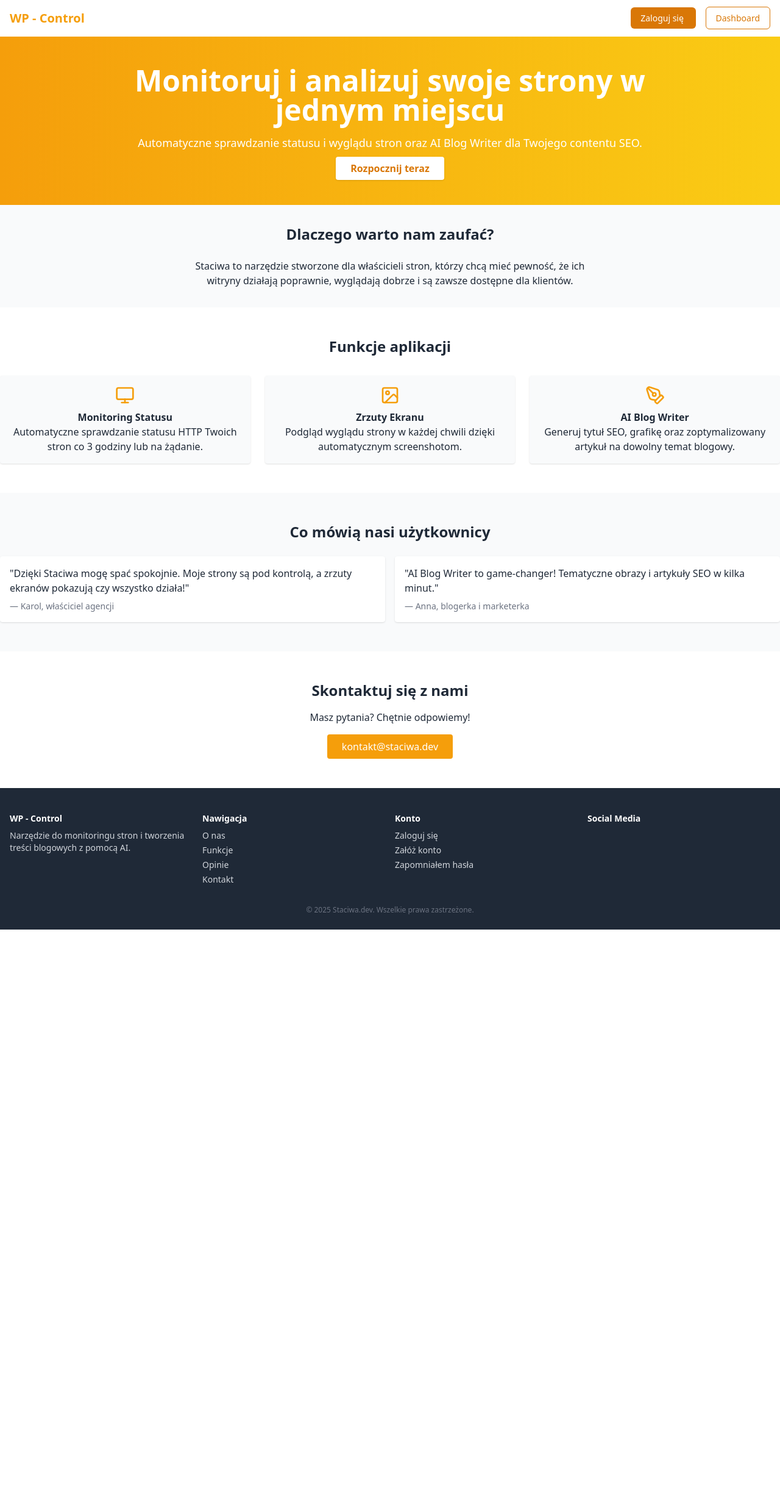
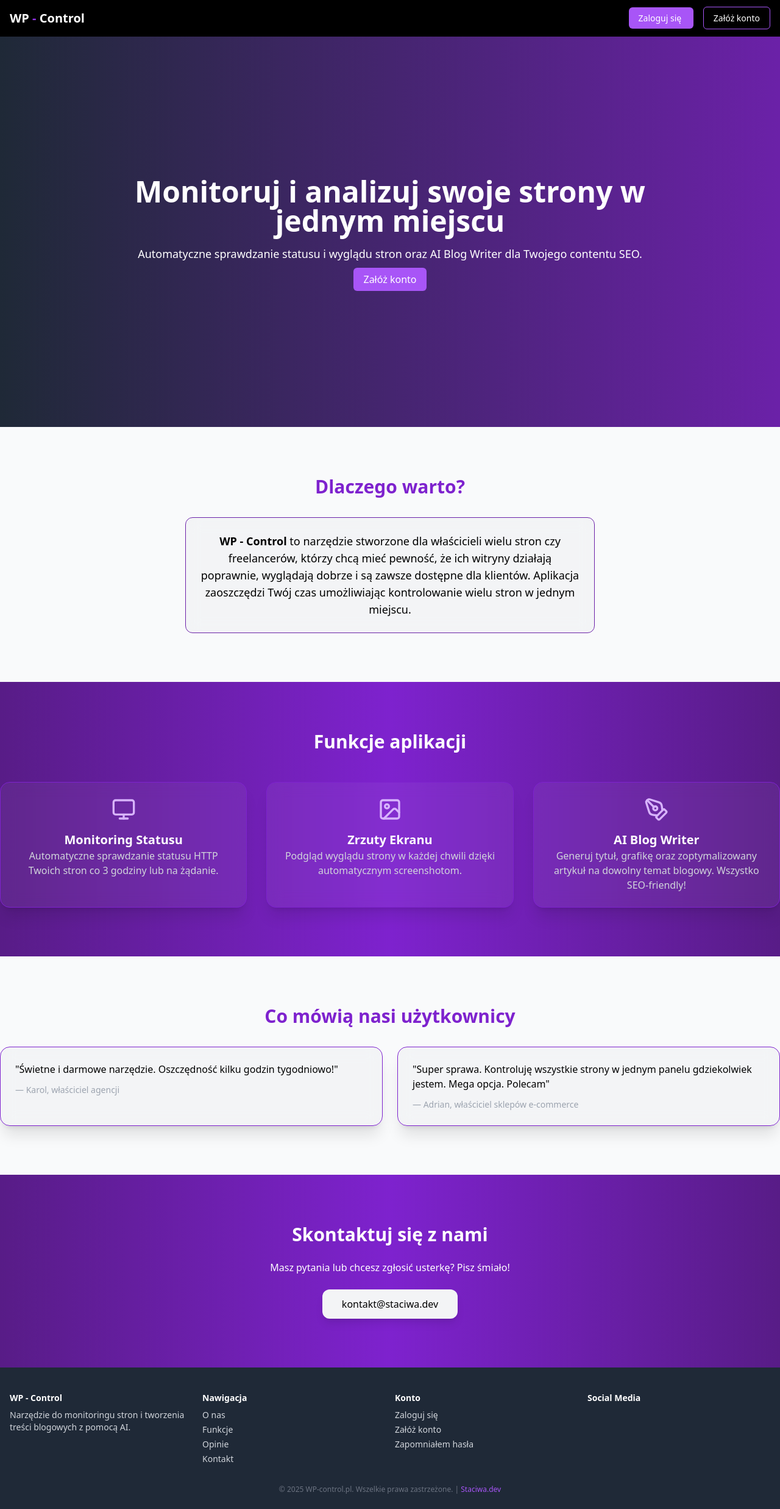
Before and after one commit to pawelJava03/AuthProject, a Flask app: page / in a window 1280 px wide. Shown: the whole page at 61% size. Before the commit the page ends 1524 px from the top, so only its background shows below. Run offline with Flask 3, Linux system fonts and the light colour scheme; some libraries are stand-ins or nearby versions.

Commit message:
improve home apperance

```diff
--- a/templates/blog_ai.html
+++ b/templates/blog_ai.html
@@ -2,7 +2,7 @@
 <html lang="pl">
 <head>
     <meta charset="UTF-8">
-    <title>Blog AI</title>
+    <title>WP - Control - Blog AI</title>
     <meta name="viewport" content="width=device-width, initial-scale=1.0"/>
     <script src="https://cdn.tailwindcss.com"></script>
     <script src="https://unpkg.com/lucide@latest"></script>
--- a/templates/home.html
+++ b/templates/home.html
@@ -10,82 +10,105 @@
 <body class="bg-gray-50 text-gray-800">
 
 <!-- Navbar -->
-<header class="bg-white shadow">
+<header class="bg-black shadow">
     <div class="container mx-auto flex justify-between items-center p-4">
-        <h1 class="text-xl font-bold text-amber-500">WP - Control</h1>
+        <h1 class="text-xl font-bold text-white">WP <span class="text-purple-600">-</span> Control</h1>
         <nav class="space-x-4 text-sm">
-            <a href="/login" class="bg-amber-600 text-white py-2 px-4 rounded-md hover:bg-amber-700 transition">
-    Zaloguj się
+
+
+{% if current_user.is_authenticated %}
+    <a href="/dashboard" class="border border-purple-500 text-white py-2 px-4 rounded-md hover:bg-purple-700 hover:text-white transition">
+        Dashboard
+    </a>
+{% else %}
+            <a href="/login" class="bg-purple-500 text-white py-2 px-4 rounded-md hover:bg-purple-700 transition">
+                Zaloguj się
 </a>
-<a href="/dashboard" class="border border-amber-600 text-amber-600 py-2 px-4 rounded-md hover:bg-amber-600 hover:text-white transition">
-    Dashboard
-</a>
+    <a href="/register" class="border border-purple-500 text-white py-2 px-4 rounded-md hover:bg-purple-700 hover:text-white transition">
+        Załóż konto
+    </a>
+{% endif %}
+
         </nav>
     </div>
 </header>
 
 <!-- Hero Section -->
-<section class="bg-gradient-to-r from-amber-500 to-yellow-400 text-white text-center p-12">
+<section class="bg-gradient-to-r from-gray-800 to-purple-800 text-white text-center p-12 h-[80vh] flex justify-center items-center">
     <div class="max-w-4xl mx-auto space-y-4">
         <h2 class="text-3xl md:text-5xl font-bold">Monitoruj i analizuj swoje strony w jednym miejscu</h2>
         <p class="text-lg pb-4">Automatyczne sprawdzanie statusu i wyglądu stron oraz AI Blog Writer dla Twojego contentu SEO.</p>
-        <a href="/register" class="bg-white text-amber-600 font-semibold px-6 py-2 rounded shadow hover:bg-gray-100 transition mt-[30px]">Rozpocznij teraz</a>
+
+        {% if current_user.is_authenticated %}
+    <a href="/dashboard" class="bg-purple-500 text-white py-2 px-4 rounded-md hover:bg-purple-700 transition">
+        Dashboard
+    </a>
+{% else %}
+
+    <a href="/register" class="bg-purple-500 text-white py-2 px-4 rounded-md hover:bg-purple-700 transition">
+        Załóż konto
+    </a>
+{% endif %}
     </div>
 </section>
 
 <!-- About -->
-<section id="about" class="container mx-auto p-8 space-y-6 text-center">
-    <h3 class="text-2xl font-bold">Dlaczego warto nam zaufać?</h3>
-    <p class="max-w-2xl mx-auto">Staciwa to narzędzie stworzone dla właścicieli stron, którzy chcą mieć pewność, że ich witryny działają poprawnie, wyglądają dobrze i są zawsze dostępne dla klientów.</p>
+<!-- About Section -->
+<section id="about" class="container mx-auto pt-[80px] pb-[80px] space-y-8 text-center">
+    <h3 class="text-3xl font-bold text-purple-700">Dlaczego warto?</h3>
+    <p class="max-w-2xl mx-auto text-lg text-black bg-gray-200 bg-opacity-30 rounded-xl p-6 backdrop-blur-md border border-purple-800">
+        <b>WP - Control</b> to narzędzie stworzone dla właścicieli wielu stron czy freelancerów, którzy chcą mieć pewność, że ich witryny działają poprawnie, wyglądają dobrze i są zawsze dostępne dla klientów. Aplikacja zaoszczędzi Twój czas umożliwiając kontrolowanie wielu stron w jednym miejscu.
+    </p>
 </section>
 
-<!-- Features -->
-<section id="features" class="bg-white py-12">
-    <div class="container mx-auto space-y-8">
-        <h3 class="text-2xl font-bold text-center mb-4">Funkcje aplikacji</h3>
-        <div class="grid md:grid-cols-3 gap-6 text-center">
-            <div class="p-4 bg-gray-50 rounded shadow hover:shadow-lg">
-                <i data-lucide="monitor" class="mx-auto mb-2 w-8 h-8 text-amber-500"></i>
-                <h4 class="font-semibold">Monitoring Statusu</h4>
-                <p>Automatyczne sprawdzanie statusu HTTP Twoich stron co 3 godziny lub na żądanie.</p>
+<!-- Features Section -->
+<section id="features" class="bg-gradient-to-r from-purple-900 via-purple-700 to-purple-900 py-20 text-white">
+    <div class="container mx-auto space-y-12">
+        <h3 class="text-3xl font-bold text-center">Funkcje aplikacji</h3>
+        <div class="grid md:grid-cols-3 gap-8 text-center">
+            <div class="p-6 bg-white bg-opacity-5 rounded-2xl border border-purple-700 shadow-xl backdrop-blur-md hover:scale-105 transition-transform">
+                <i data-lucide="monitor" class="mx-auto mb-4 w-10 h-10 text-purple-300"></i>
+                <h4 class="font-semibold text-xl">Monitoring Statusu</h4>
+                <p class="text-gray-300">Automatyczne sprawdzanie statusu HTTP Twoich stron co 3 godziny lub na żądanie.</p>
             </div>
-            <div class="p-4 bg-gray-50 rounded shadow hover:shadow-lg">
-                <i data-lucide="image" class="mx-auto mb-2 w-8 h-8 text-amber-500"></i>
-                <h4 class="font-semibold">Zrzuty Ekranu</h4>
-                <p>Podgląd wyglądu strony w każdej chwili dzięki automatycznym screenshotom.</p>
+            <div class="p-6 bg-white bg-opacity-5 rounded-2xl border border-purple-700 shadow-xl backdrop-blur-md hover:scale-105 transition-transform">
+                <i data-lucide="image" class="mx-auto mb-4 w-10 h-10 text-purple-300"></i>
+                <h4 class="font-semibold text-xl">Zrzuty Ekranu</h4>
+                <p class="text-gray-300">Podgląd wyglądu strony w każdej chwili dzięki automatycznym screenshotom.</p>
             </div>
-            <div class="p-4 bg-gray-50 rounded shadow hover:shadow-lg">
-                <i data-lucide="pen-tool" class="mx-auto mb-2 w-8 h-8 text-amber-500"></i>
-                <h4 class="font-semibold">AI Blog Writer</h4>
-                <p>Generuj tytuł SEO, grafikę oraz zoptymalizowany artykuł na dowolny temat blogowy.</p>
+            <div class="p-6 bg-white bg-opacity-5 rounded-2xl border border-purple-700 shadow-xl backdrop-blur-md hover:scale-105 transition-transform">
+                <i data-lucide="pen-tool" class="mx-auto mb-4 w-10 h-10 text-purple-300"></i>
+                <h4 class="font-semibold text-xl">AI Blog Writer</h4>
+                <p class="text-gray-300">Generuj tytuł, grafikę oraz zoptymalizowany artykuł na dowolny temat blogowy. Wszystko SEO-friendly!</p>
             </div>
         </div>
     </div>
 </section>
 
-<!-- Testimonials -->
-<section id="testimonials" class="container mx-auto py-12 space-y-6 text-center">
-    <h3 class="text-2xl font-bold">Co mówią nasi użytkownicy</h3>
-    <div class="grid md:grid-cols-2 gap-4">
-        <blockquote class="bg-white p-4 rounded shadow text-left">
-            <p>"Dzięki Staciwa mogę spać spokojnie. Moje strony są pod kontrolą, a zrzuty ekranów pokazują czy wszystko działa!"</p>
-            <footer class="mt-2 text-sm text-gray-500">— Karol, właściciel agencji</footer>
+<!-- Testimonials Section -->
+<section id="testimonials" class="container mx-auto py-20 space-y-8 text-center">
+    <h3 class="text-3xl font-bold text-purple-700">Co mówią nasi użytkownicy</h3>
+    <div class="grid md:grid-cols-2 gap-6">
+        <blockquote class="bg-gray-200 bg-opacity-30 p-6 rounded-2xl border border-purple-700 text-left text-black shadow-xl backdrop-blur-md">
+            <p>"Świetne i darmowe narzędzie. Oszczędność kilku godzin tygodniowo!"</p>
+            <footer class="mt-3 text-sm text-gray-400">— Karol, właściciel agencji</footer>
         </blockquote>
-        <blockquote class="bg-white p-4 rounded shadow text-left">
-            <p>"AI Blog Writer to game-changer! Tematyczne obrazy i artykuły SEO w kilka minut."</p>
-            <footer class="mt-2 text-sm text-gray-500">— Anna, blogerka i marketerka</footer>
+        <blockquote class="bg-gray-200 bg-opacity-30 p-6 rounded-2xl border border-purple-700 text-left text-black shadow-xl backdrop-blur-md">
+            <p>"Super sprawa. Kontroluję wszystkie strony w jednym panelu gdziekolwiek jestem. Mega opcja. Polecam"</p>
+            <footer class="mt-3 text-sm text-gray-400">— Adrian, właściciel sklepów e-commerce</footer>
         </blockquote>
     </div>
 </section>
 
-<!-- Contact -->
-<section id="contact" class="bg-white py-12">
-    <div class="container mx-auto text-center space-y-4">
-        <h3 class="text-2xl font-bold">Skontaktuj się z nami</h3>
-        <p>Masz pytania? Chętnie odpowiemy!</p>
-        <a href="mailto:kontakt@staciwa.dev" class="inline-block bg-amber-500 text-white px-6 py-2 rounded hover:bg-amber-600 transition">kontakt@staciwa.dev</a>
+<!-- Contact Section -->
+<section id="contact" class="bg-gradient-to-r from-purple-900 via-purple-700 to-purple-900 py-20 text-center text-white">
+    <div class="container mx-auto space-y-6">
+        <h3 class="text-3xl font-bold">Skontaktuj się z nami</h3>
+        <p>Masz pytania lub chcesz zgłosić usterkę? Pisz śmiało!</p>
+        <a href="mailto:kontakt@staciwa.dev" class="inline-block bg-gray-100 text-black px-8 py-3 rounded-xl hover:bg-black hover:text-white transition shadow-lg">kontakt@staciwa.dev</a>
     </div>
 </section>
+
 
 <!-- Footer -->
 <footer class="bg-gray-800 text-gray-300 text-sm py-6">
@@ -106,8 +129,8 @@
         <div>
             <h4 class="font-bold text-white mb-2">Konto</h4>
             <ul class="space-y-1">
-                <li><a href="#">Zaloguj się</a></li>
-                <li><a href="#">Załóż konto</a></li>
+                <li><a href="/login">Zaloguj się</a></li>
+                <li><a href="/register">Załóż konto</a></li>
                 <li><a href="#">Zapomniałem hasła</a></li>
             </ul>
         </div>
@@ -115,12 +138,11 @@
             <h4 class="font-bold text-white mb-2">Social Media</h4>
             <div class="flex space-x-3">
                 <a href="#" class="hover:text-white"><i data-lucide="facebook"></i></a>
-                <a href="#" class="hover:text-white"><i data-lucide="twitter"></i></a>
-                <a href="#" class="hover:text-white"><i data-lucide="linkedin"></i></a>
+                <a href="#" class="hover:text-white"><i data-lucide="instagram"></i></a>
             </div>
         </div>
     </div>
-    <div class="text-center text-gray-500 text-xs mt-4">© 2025 Staciwa.dev. Wszelkie prawa zastrzeżone.</div>
+    <div class="text-center text-gray-500 text-xs mt-4">© 2025 WP-control.pl. Wszelkie prawa zastrzeżone. | <a href="htts://staciwa.dev" class="text-purple-500 hover:text-purple-700">Staciwa.dev</a></div>
 </footer>
 
 <script>
```
